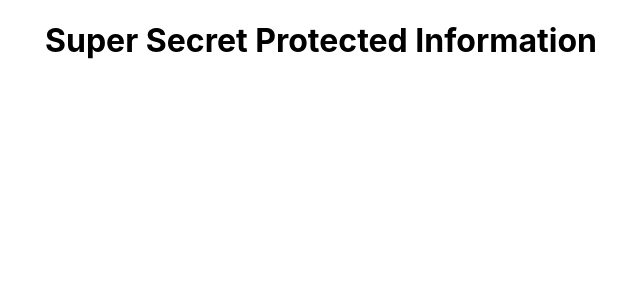
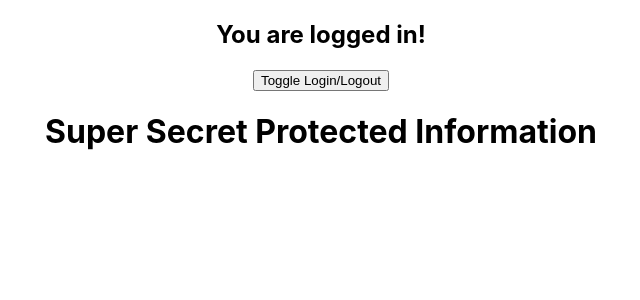
Before and after one commit to justinclanglinais/hoc-test, a React (Create React App) app: page / in a window 1280 px wide. Shown: the top 300 px of the page, without its empty margins (319-959 px from the left). Built offline with nearby package versions, Linux system fonts and the light colour scheme.

Commit message:
feat(App): add button and loggedIn value rendered on screen

```diff
--- a/src/App.js
+++ b/src/App.js
@@ -9,6 +9,10 @@ class App extends React.Component {
   render () {
     return (
       <div className="App">
+        {this.state.loggedIn ? <h2>You are logged in!</h2> : <h2>You are logged out :(</h2>}
+        <button onClick={() => this.setState({loggedIn : !this.state.loggedIn})}>
+          Toggle Login/Logout
+        </button>
         <Content loggedIn={this.state.loggedIn} />
       </div>
     );
--- a/src/HOCs/PrivacyHOC.js
+++ b/src/HOCs/PrivacyHOC.js
@@ -7,7 +7,7 @@ export default function PrivacyHOC(WrappedComponent) {
                 return this.props.loggedIn
             }
             render () {
-                return this.isLoggedIn ? <WrappedComponent /> : <h1>You must be logged in</h1>
+                return this.isLoggedIn() ? <WrappedComponent /> : <h1>You must be logged in</h1>
             }
         }
     )
```
